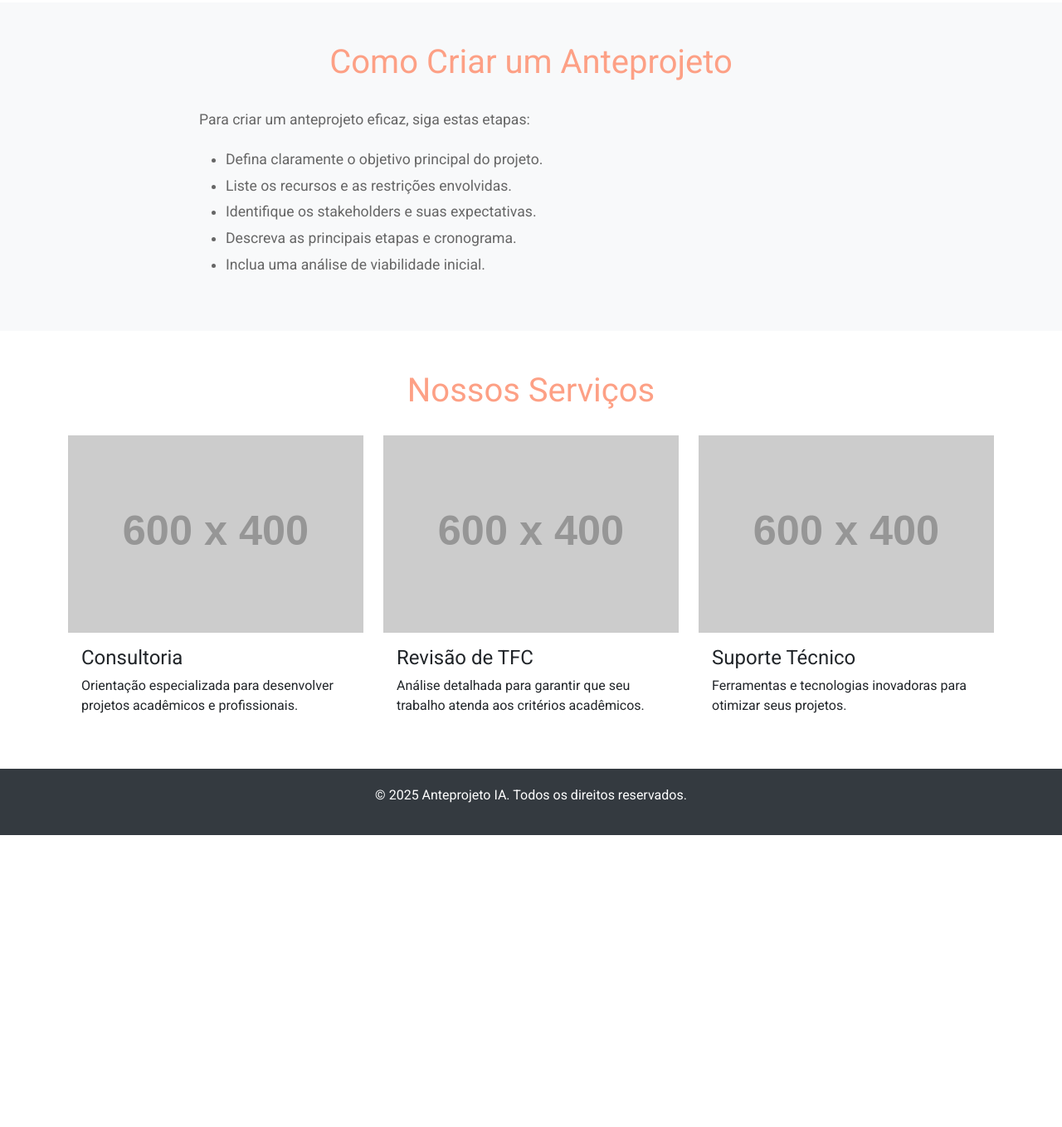
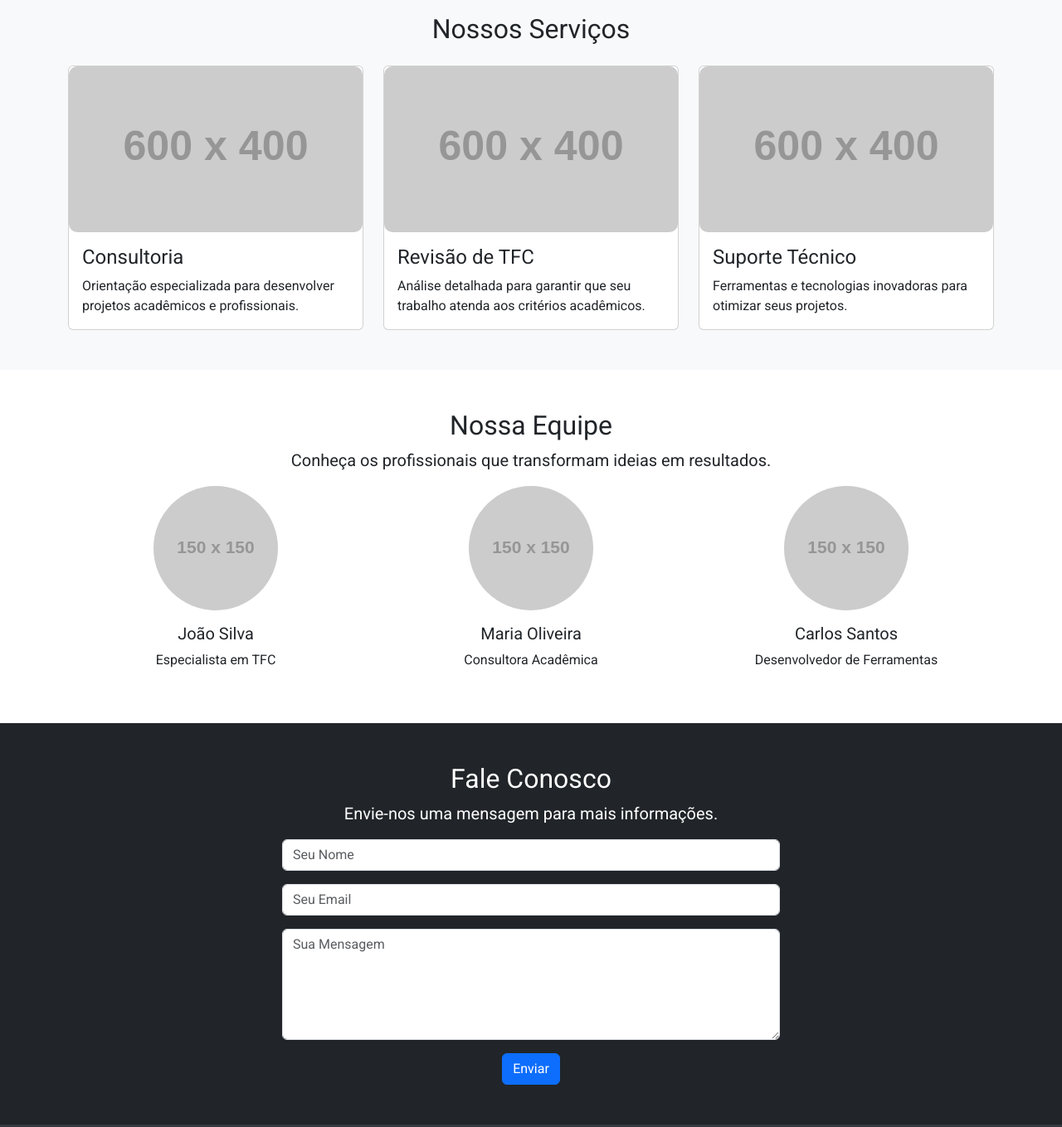
Before and after one commit to Vital572/AnteprojectIA, a plain HTML site: page index.html in a window 1280 px wide. Shown: the part 1106-2465 px from the top of the page at 83% size. Before the commit the page ends 2113 px from the top, so only its background shows below. Drawn offline with nearby package versions, Linux system fonts and the light colour scheme; placeholder pictures from the web are drawn by us.

Commit message:
index.html

```diff
--- a/index.html
+++ b/index.html
@@ -9,6 +9,7 @@
     <!-- Google Fonts -->
     <link href="https://fonts.googleapis.com/css2?family=Roboto:wght@400;700&display=swap" rel="stylesheet">
     <style>
+        /* Estilos Personalizados */
         body {
             font-family: 'Roboto', sans-serif;
         }
@@ -24,52 +25,32 @@
         }
 
         .hero h1 {
-            font-size: 3rem;
+            font-size: 2.8rem;
             font-weight: 700;
             text-shadow: 2px 2px 5px rgba(0, 0, 0, 0.7);
         }
 
         .hero p {
-            font-size: 1.5rem;
+            font-size: 1.3rem;
             margin-bottom: 20px;
         }
 
-        section {
-            padding: 60px 20px;
+        .services-img {
+            height: 200px;
+            width: 100%;
+            object-fit: cover;
+            border-radius: 10px;
         }
 
-        .section-title {
-            text-align: center;
-            font-size: 2.5rem;
-            color: #fda085;
-            margin-bottom: 30px;
-        }
-
-        .content {
-            max-width: 800px;
-            margin: 0 auto;
-            font-size: 1.1rem;
-            color: #666;
-            line-height: 1.8;
-            text-align: justify;
-        }
-
-        .card {
-            border: none;
-            border-radius: 15px;
-            transition: transform 0.3s, box-shadow 0.3s;
-        }
-
-        .card:hover {
-            transform: translateY(-10px);
-            box-shadow: 0 6px 20px rgba(0, 0, 0, 0.3);
+        .rounded-circle {
+            width: 150px;
+            height: 150px;
+            object-fit: cover;
         }
 
         footer {
             background-color: #343a40;
             color: white;
-            padding: 20px;
-            text-align: center;
         }
 
         @media (max-width: 768px) {
@@ -114,34 +95,15 @@
     <!-- Sobre -->
     <section id="about" class="py-5">
         <div class="container text-center">
-            <h2 class="section-title">Sobre Nós</h2>
-            <div class="content">
-                <p>A Anteprojeto IA é especializada em oferecer suporte para estudantes e profissionais com projetos acadêmicos e empresariais, garantindo eficiência, inovação e resultados de qualidade.</p>
-            </div>
-        </div>
-    </section>
-
-    <!-- Como Criar um Anteprojeto -->
-    <section id="how-to" class="py-5 bg-light">
-        <div class="container">
-            <h2 class="section-title">Como Criar um Anteprojeto</h2>
-            <div class="content">
-                <p>Para criar um anteprojeto eficaz, siga estas etapas:</p>
-                <ul>
-                    <li>Defina claramente o objetivo principal do projeto.</li>
-                    <li>Liste os recursos e as restrições envolvidas.</li>
-                    <li>Identifique os stakeholders e suas expectativas.</li>
-                    <li>Descreva as principais etapas e cronograma.</li>
-                    <li>Inclua uma análise de viabilidade inicial.</li>
-                </ul>
-            </div>
+            <h2>Sobre Nós</h2>
+            <p class="lead">A Anteprojeto IA é especializada em oferecer suporte para estudantes e profissionais com projetos acadêmicos e empresariais, garantindo eficiência, inovação e resultados de qualidade.</p>
         </div>
     </section>
 
     <!-- Serviços -->
-    <section id="services" class="py-5">
+    <section id="services" class="py-5 bg-light">
         <div class="container">
-            <h2 class="section-title">Nossos Serviços</h2>
+            <h2 class="text-center mb-4">Nossos Serviços</h2>
             <div class="row g-4">
                 <div class="col-md-4">
                     <div class="card">
@@ -174,8 +136,53 @@
         </div>
     </section>
 
+    <!-- Equipe -->
+    <section id="team" class="py-5">
+        <div class="container text-center">
+            <h2>Nossa Equipe</h2>
+            <p class="lead">Conheça os profissionais que transformam ideias em resultados.</p>
+            <div class="row gy-4">
+                <div class="col-md-4">
+                    <img src="https://via.placeholder.com/150" class="rounded-circle mx-auto d-block" alt="João Silva">
+                    <h5 class="mt-3">João Silva</h5>
+                    <p>Especialista em TFC</p>
+                </div>
+                <div class="col-md-4">
+                    <img src="https://via.placeholder.com/150" class="rounded-circle mx-auto d-block" alt="Maria Oliveira">
+                    <h5 class="mt-3">Maria Oliveira</h5>
+                    <p>Consultora Acadêmica</p>
+                </div>
+                <div class="col-md-4">
+                    <img src="https://via.placeholder.com/150" class="rounded-circle mx-auto d-block" alt="Carlos Santos">
+                    <h5 class="mt-3">Carlos Santos</h5>
+                    <p>Desenvolvedor de Ferramentas</p>
+                </div>
+            </div>
+        </div>
+    </section>
+
+    <!-- Contato -->
+    <section id="contact" class="py-5 bg-dark text-white">
+        <div class="container text-center">
+            <h2>Fale Conosco</h2>
+            <p class="lead">Envie-nos uma mensagem para mais informações.</p>
+            <form class="mx-auto" style="max-width: 600px;">
+                <div class="mb-3">
+                    <input type="text" class="form-control" placeholder="Seu Nome" required>
+                </div>
+                <div class="mb-3">
+                    <input type="email" class="form-control" placeholder="Seu Email" required>
+                </div>
+                <div class="mb-3">
+                    <textarea class="form-control" rows="5" placeholder="Sua Mensagem" required></textarea>
+                </div>
+                <button type="submit" class="btn btn-primary">Enviar</button>
+            </form>
+        </div>
+    </section>
+
     <!-- Footer -->
-    <footer>
+    <footer class="py-4 text-center">
         <div class="container">
             <p>&copy; 2025 Anteprojeto IA. Todos os direitos reservados.</p>
         </div>
@@ -183,5 +190,11 @@
 
     <!-- Bootstrap JS -->
     <script src="https://cdn.jsdelivr.net/npm/bootstrap@5.3.1/dist/js/bootstrap.bundle.min.js"></script>
+    <script>
+        document.querySelector('form').addEventListener('submit', (event) => {
+            event.preventDefault();
+            alert('Mensagem enviada com sucesso!');
+        });
+    </script>
 </body>
 </html>
```
